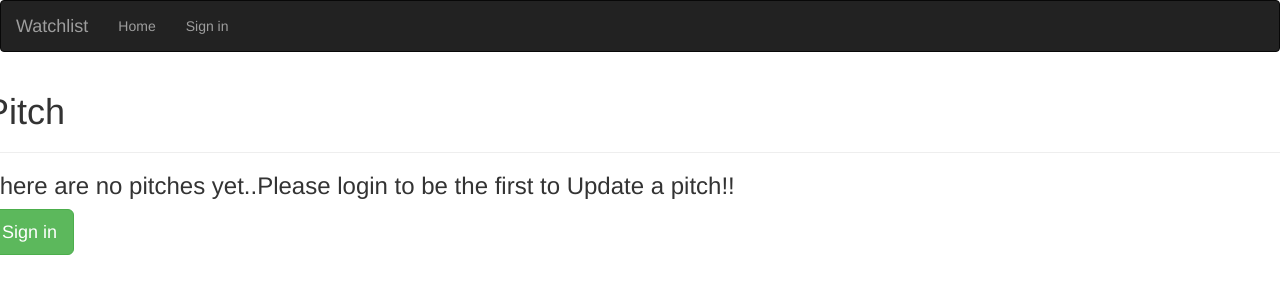
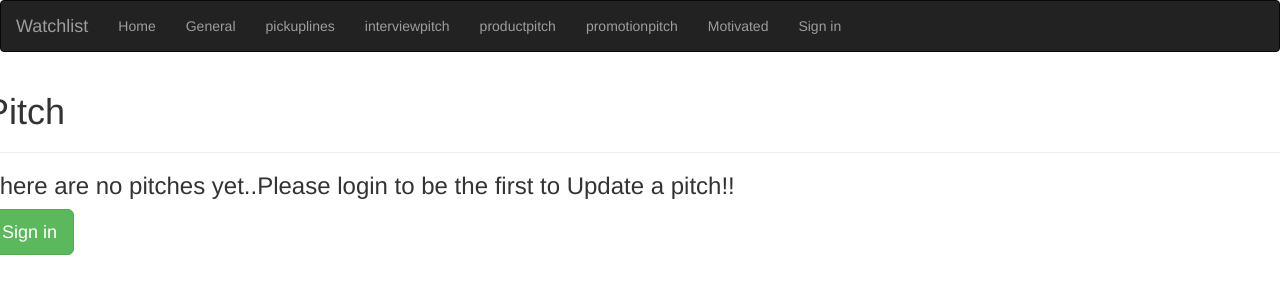
Before and after one commit to Nasseh123/pitches, a Flask app: page / in a window 1280 px wide. Shown: the top 300 px of the page. Run offline with Flask 2, Linux system fonts and the light colour scheme; data that the repository does not hold is empty; some libraries are stand-ins or nearby versions.

Commit message:
Made functionality for the app to fetch data from a specified category and hence displaying it on the respective category

```diff
--- a/app/main/forms.py
+++ b/app/main/forms.py
@@ -9,6 +9,6 @@
 class AddPitch(FlaskForm):
     title=TextAreaField("Pitch Title",validators=[Required()])
     # category=TextAreaField("Category",validators=[Required()])
-    category=RadioField("Category",choices=[("general","General"),("pickuplines","Pick Up Lines"),("Interview Pitch","Interview Pitch"),("Product Pitch","Product Pitch"),("promotion","Promotion")])
+    category=RadioField("Category",choices=[("GENERAL","General"),("pickuplines","Pick Up Lines"),("interviewpitch","Interview Pitch"),("productpitch","Product Pitch"),("promotionpitch","Promotion")])
     description=TextAreaField("Description",validators=[Required()])
     submit=SubmitField('Submit')
--- a/app/main/views.py
+++ b/app/main/views.py
@@ -1,6 +1,6 @@
 from flask import render_template,request,redirect,url_for,abort
 from . import main
-from ..models import Pitch
+from ..models import Pitch,Category
 from flask_login import login_required,current_user
 from ..models import User
 from  ..import db,photos
@@ -16,25 +16,50 @@
     title = 'Home - Welcome to The Pitchpitches'
     # user=User.get_user(id)
     pitch=Pitch.get_all_pitch()
-    return render_template('index.html',message=message,title=title,pitch=pitch)
+    general="general"
+    pickuplines="pickuplines"
+    interviewpitch="interviewpitch"
+    productpitch="productpitch"
+    promotionpitch="promotionpitch"
+    return render_template('index.html',message=message,title=title,pitch=pitch,
+    general=general,pickuplines=pickuplines,interviewpitch=interviewpitch,
+    productpitch=productpitch,promotionpitch=promotionpitch)
 
 @main.route('/pitch/<category>')
 def pitch(category):
 
-    '''
-    View movie page function that returns the movie details page and its data
-    '''
-    return render_template('categories.html',category = category)
+    general="general"
+    pickuplines="pickuplines"
+    interviewpitch="interviewpitch"
+    productpitch="productpitch"
+    promotionpitch="promotionpitch"
+
+    category=category
+    # pitches=Pitch.query.filter_by(category=category).first()
+    # pitchss=pitches.get_all_pitch()
+    # catname=pitches.id
+    # category=pitches.category
+    pitches=Pitch.get_pitch_category(category)
+
+    return render_template('categories.html',category = category,pitches=pitches,general=general,pickuplines=pickuplines,interviewpitch=interviewpitch,
+    productpitch=productpitch,promotionpitch=promotionpitch)
 
 @main.route('/user/<uname>')
 def profile(uname):
+    general="general"
+    pickuplines="pickuplines"
+    interviewpitch="interviewpitch"
+    productpitch="productpitch"
+    promotionpitch="promotionpitch"
+
     user = User.query.filter_by(username = uname).first()
     user_id=user.id
     pitches=Pitch.get_pitch(user_id)
     if user is None:
         abort(404)
 
-    return render_template("profile/profile.html", user = user,pitches=pitches)
+    return render_template("profile/profile.html", user = user,pitches=pitches,general=general,pickuplines=pickuplines,interviewpitch=interviewpitch,
+    productpitch=productpitch,promotionpitch=promotionpitch)
 
 @main.route('/user/<uname>/update',methods=['GET','POST'])
 @login_required
--- a/app/models.py
+++ b/app/models.py
@@ -66,6 +66,8 @@
     category=db.Column(db.String)
     description=db.Column(db.String)
     user_id=db.Column(db.Integer,db.ForeignKey('users.id'))
+
+
     def __repr__(self):
         return f'User {self.pitch}'
 
@@ -81,3 +83,19 @@
     def get_all_pitch():
         pitch= Pitch.query.all()
         return pitch
+    @classmethod
+# Getting categories
+    def get_pitch_category(cls,category):
+        pitch= Pitch.query.filter_by(category=category).all()
+        return pitch
+class Category(db.Model):
+    __tablename__='category'
+
+    id=db.Column(db.Integer,primary_key=True)
+    name=db.Column(db.String)
+    # pitchcategory=db.relationship("Pitch",backref="category",lazy="dynamic")
+
+    @classmethod
+    def get_category(cls,name):
+        category=Category.query.filter_by(name=name).first()
+        return category
--- a/app/templates/macros.html
+++ b/app/templates/macros.html
@@ -6,16 +6,25 @@
     <h2> {{ pitch.title}} </h2>
     <p> {{ pitch.description | truncate(30) }}</p>
 
-
-
-
 </div>
-
-
 {% endfor %}
 
 {%endmacro%}
 
+<!-- &&&&&&&&&&&&&&&&&&&&7 -->
+{% macro displaycategory(pitch_list) %}
+
+{% for pitch in pitch_list %}
+
+<div class="col-xs-12 col-sm-4 col-md-4 col-lg-4 review-card">
+    <h2> {{ pitch.title}} </h2>
+    <p> {{ pitch.description | truncate(30) }}</p>
+
+</div>
+{% endfor %}
+
+{%endmacro%}
+<!-- (((((((((((((((((()))))))))))))))))) -->
 {% macro displayprofilepitch(pitch_list) %}
 
 {% for pitch in pitch_list %}
@@ -25,3 +34,16 @@
 </ul>
 {% endfor %}
 {%endmacro%}
+
+<!-- ************************************************** -->
+{% macro displaycategories(pitchlist) %}
+
+{% for pitch in pitchlist %}
+
+<div class="col-xs-12 col-sm-4 col-md-4 col-lg-4 review-card">
+    <h2> {{ pitch.title}} </h2>
+    <p> {{ pitch.description | truncate(30) }}</p>
+
+</div>
+{% endfor %}
+{%endmacro%}
--- a/app/templates/navbar.html
+++ b/app/templates/navbar.html
@@ -12,6 +12,14 @@
         <div class="navbar-collapse collapse">
             <ul class="nav navbar-nav">
                 <li><a href="/">Home</a></li>
+                <li><a href="{{url_for('main.pitch',category=general)}}">General</a></li>
+                <li><a href="{{url_for('main.pitch',category=pickuplines)}}">pickuplines</a></li>
+                <li><a href="{{url_for('main.pitch',category=interviewpitch)}}">interviewpitch</a></li>
+                <li><a href="{{url_for('main.pitch',category=productpitch)}}">productpitch</a></li>
+                <li><a href="{{url_for('main.pitch',category=promotionpitch)}}">promotionpitch</a></li>
+
+
+                <li><a href="/pitch/motivated">Motivated</a></li>
 
                 <ul class="nav navbar-nav navbar-right">
                     {% if current_user.is_authenticated %}
--- a/app/templates/profile/profile.html
+++ b/app/templates/profile/profile.html
@@ -35,8 +35,7 @@
 
             {% if user == current_user %}
             <a href="{{url_for('main.update_profile',uname=user.username)}}">Edit Bio Profile</a>
-            <a class="btn btn-success btn-lg text-center" href="{{url_for('main.new_pitch',id=user.id)}}"> Be the first
-                To add!</a>
+            <a class="btn btn-success btn-lg text-center" href="{{url_for('main.new_pitch',id=user.id)}}"> NEW PITCH!</a>
             {% endif %}
         </div>
         <div class="col-md-4">
--- a/manage.py
+++ b/manage.py
@@ -1,6 +1,6 @@
 from app import create_app,db
 from flask_script import Manager,Server
-from app.models import User,Role,Pitch
+from app.models import User,Role,Pitch,Category
 from flask_migrate import Migrate,MigrateCommand
 # Creating app instance
 app=create_app('development')
@@ -22,7 +22,7 @@
 # SHell Creation
 @manager.shell
 def make_shell_context():
-    return dict(app=app,db=db,User=User,Role=Role)
+    return dict(app=app,db=db,User=User,Role=Role,Pitch=Pitch,Category=Category)
 
 if __name__== '__main__':
     manager.run()
```
Also changed, not shown: app/templates/categories.html (+12 -0 lines), migrations/versions/8a97f3fed24e_addition_of_categories_table_to_the_.py (added, +38 -0 lines), migrations/versions/92f26ecb5cfe_returned_original_column.py (added, +32 -0 lines), app/static/photos/smiley-4832482_640.png (added). Lines whose indentation alone changed are shown as unchanged.
